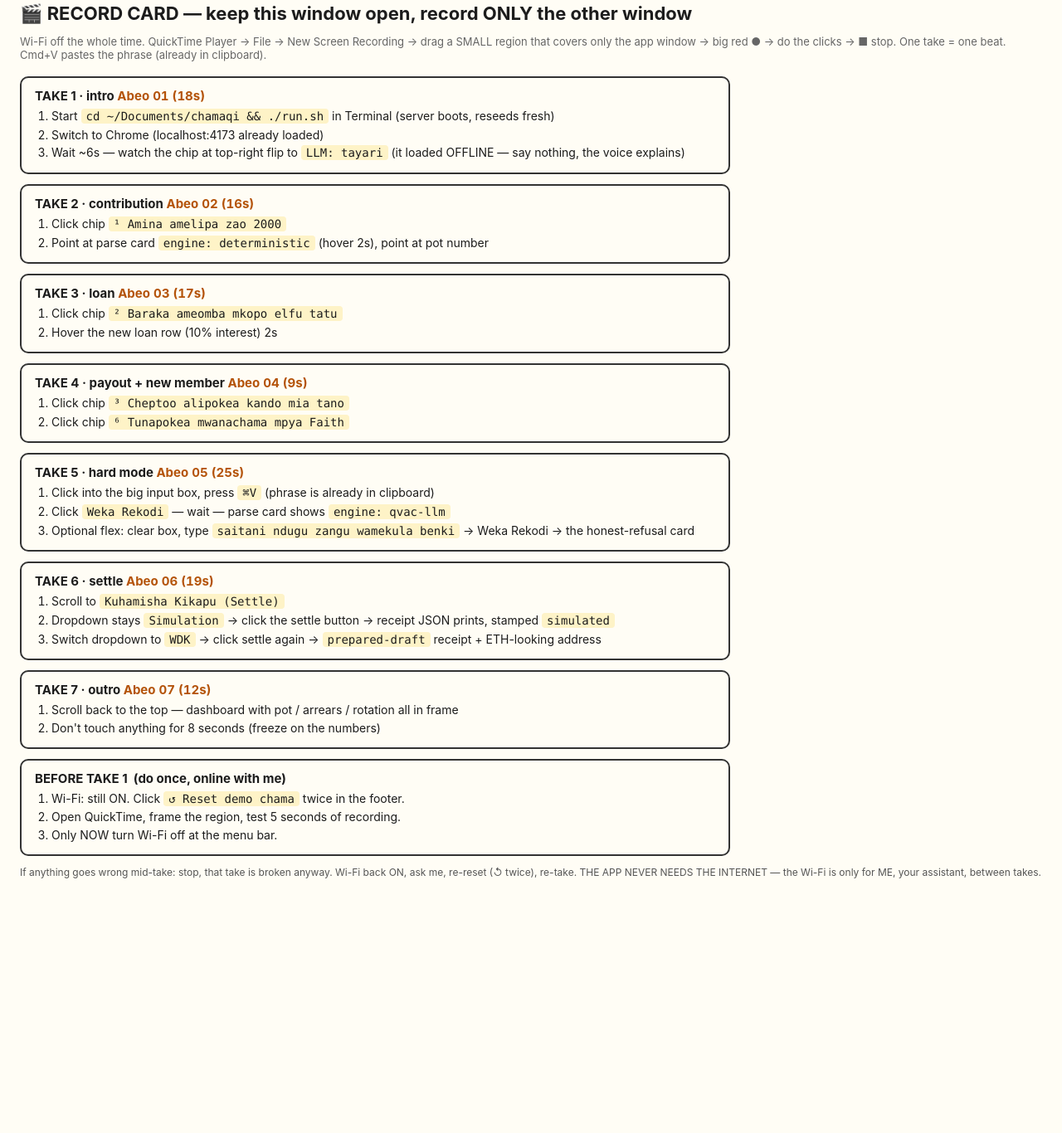
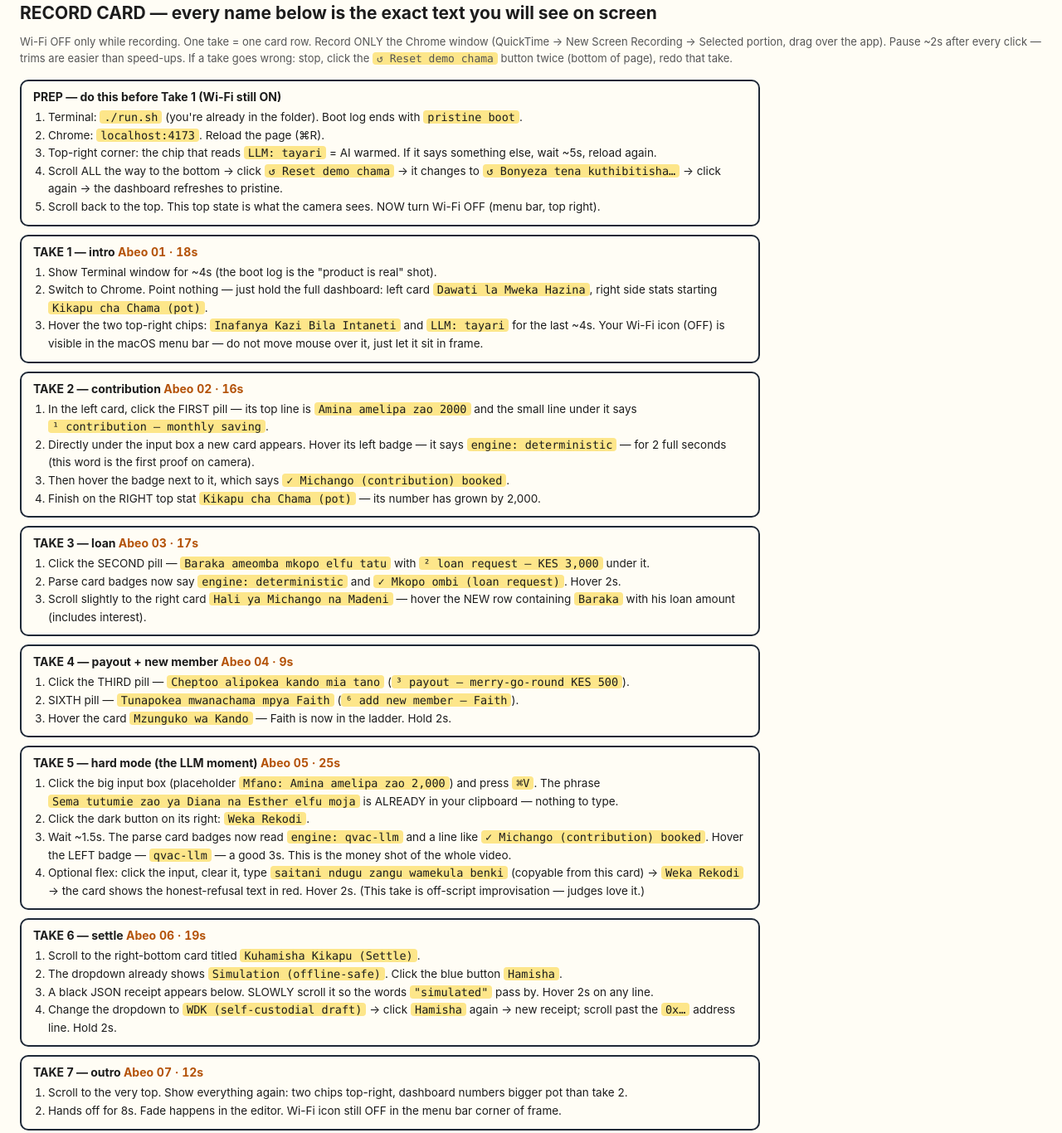
Before and after one commit to Jr-kenny/chamaqi, a website: page RECORD-CARD.html in a window 1280 px wide. Shown: the part 21-1387 px from the top of the page at 83% size. Before the commit the page ends 1116 px from the top, so only its background shows below. Drawn offline with Linux system fonts and the light colour scheme.

Commit message:
RECORD-CARD v2: exact on-screen strings for every take

```diff
--- a/RECORD-CARD.html
+++ b/RECORD-CARD.html
@@ -2,59 +2,87 @@
 <html lang="en">
 <head>
 <meta charset="utf-8">
-<title>ChamaQi — RECORD CARD (works offline)</title>
+<title>ChamaQi — RECORD CARD v2 (exact on-screen text)</title>
 <style>
   body { font-family: -apple-system, "Helvetica Neue", sans-serif; margin:0; padding:24px; background:#fffdf5; color:#1c1c1c; }
-  h1 { font-size:22px; margin:0 0 4px; }
-  .sub { color:#666; font-size:13px; margin-bottom:18px; }
-  .take { border:2px solid #333; border-radius:10px; padding:12px 16px; margin-bottom:12px; max-width:820px; }
-  .take h2 { font-size:15px; margin:0 0 4px; }
-  .beat { color:#b45309; font-variant-numeric:tabular-nums; font-weight:700; }
-  ol { margin:4px 0 0 20px; padding:0; font-size:14px; line-height:1.55; }
-  .mono { font-family:ui-monospace,Menlo,monospace; background:#fef3c7; padding:1px 6px; border-radius:4px; }
-  .tip { font-size:12px; color:#555; margin-top:4px; }
+  h1 { font-size:21px; margin:0 0 4px; }
+  .sub { color:#555; font-size:13px; margin-bottom:16px; line-height:1.5; }
+  .take { border:2px solid #1f2937; border-radius:10px; padding:10px 14px; margin-bottom:10px; max-width:860px; }
+  .take h2 { font-size:14px; margin:0 0 6px; }
+  .len { color:#b45309; font-weight:700; font-variant-numeric:tabular-nums; }
+  ol { margin:0 0 0 18px; padding:0; font-size:13.5px; line-height:1.6; }
+  .ui { font-family:ui-monospace,Menlo,monospace; background:#fde68a; padding:0 5px; border-radius:4px; white-space:nowrap; }
+  .where { color:#374151; font-size:12px; }
+  .note { font-size:12px; color:#6b7280; margin-top:6px; }
 </style>
 </head>
 <body>
-<h1>🎬 RECORD CARD — keep this window open, record ONLY the other window</h1>
-<p class="sub">Wi-Fi off the whole time. QuickTime Player → File → New Screen Recording → drag a SMALL region that covers only the app window → big red ● → do the clicks → ■ stop. One take = one beat. Cmd+V pastes the phrase (already in clipboard).</p>
+<h1>RECORD CARD — every name below is the exact text you will see on screen</h1>
+<p class="sub">Wi-Fi OFF only while recording. One take = one card row. Record ONLY the Chrome window (QuickTime → New Screen Recording → Selected portion, drag over the app). Pause ~2s after every click — trims are easier than speed-ups. If a take goes wrong: stop, click the <span class="ui">↺ Reset demo chama</span> button twice (bottom of page), redo that take.</p>
 
-<div class="take"><h2>TAKE 1 · intro <span class="beat">Abeo 01 (18s)</span></h2>
-<ol><li>Start <span class="mono">cd ~/Documents/chamaqi && ./run.sh</span> in Terminal (server boots, reseeds fresh)</li>
-<li>Switch to Chrome (localhost:4173 already loaded)</li>
-<li>Wait ~6s — watch the chip at top-right flip to <span class="mono">LLM: tayari</span> (it loaded OFFLINE — say nothing, the voice explains)</li></ol></div>
+<div class="take"><h2>PREP — do this before Take 1 (Wi-Fi still ON)</h2>
+<ol>
+<li>Terminal: <span class="ui">./run.sh</span> (you're already in the folder). Boot log ends with <span class="ui">pristine boot</span>.</li>
+<li>Chrome: <span class="ui">localhost:4173</span>. Reload the page (⌘R).</li>
+<li>Top-right corner: the chip that reads <span class="ui">LLM: tayari</span> = AI warmed. If it says something else, wait ~5s, reload again.</li>
+<li>Scroll ALL the way to the bottom → click <span class="ui">↺ Reset demo chama</span> → it changes to <span class="ui">↺ Bonyeza tena kuthibitisha…</span> → click again → the dashboard refreshes to pristine.</li>
+<li>Scroll back to the top. This top state is what the camera sees. NOW turn Wi-Fi OFF (menu bar, top right).</li>
+</ol></div>
 
-<div class="take"><h2>TAKE 2 · contribution <span class="beat">Abeo 02 (16s)</span></h2>
-<ol><li>Click chip <span class="mono">¹ Amina amelipa zao 2000</span></li>
-<li>Point at parse card <span class="mono">engine: deterministic</span> (hover 2s), point at pot number</li></ol></div>
+<div class="take"><h2>TAKE 1 — intro <span class="len">Abeo 01 · 18s</span></h2>
+<ol>
+<li>Show Terminal window for ~4s (the boot log is the "product is real" shot).</li>
+<li>Switch to Chrome. Point nothing — just hold the full dashboard: left card <span class="ui">Dawati la Mweka Hazina</span>, right side stats starting <span class="ui">Kikapu cha Chama (pot)</span>.</li>
+<li>Hover the two top-right chips: <span class="ui">Inafanya Kazi Bila Intaneti</span> and <span class="ui">LLM: tayari</span> for the last ~4s. Your Wi-Fi icon (OFF) is visible in the macOS menu bar — do not move mouse over it, just let it sit in frame.</li>
+</ol></div>
 
-<div class="take"><h2>TAKE 3 · loan <span class="beat">Abeo 03 (17s)</span></h2>
-<ol><li>Click chip <span class="mono">² Baraka ameomba mkopo elfu tatu</span></li>
-<li>Hover the new loan row (10% interest) 2s</li></ol></div>
+<div class="take"><h2>TAKE 2 — contribution <span class="len">Abeo 02 · 16s</span></h2>
+<ol>
+<li>In the left card, click the FIRST pill — its top line is <span class="ui">Amina amelipa zao 2000</span> and the small line under it says <span class="ui">¹ contribution — monthly saving</span>.</li>
+<li>Directly under the input box a new card appears. Hover its left badge — it says <span class="ui">engine: deterministic</span> — for 2 full seconds (this word is the first proof on camera).</li>
+<li>Then hover the badge next to it, which says <span class="ui">✓ Michango (contribution) booked</span>.</li>
+<li>Finish on the RIGHT top stat <span class="ui">Kikapu cha Chama (pot)</span> — its number has grown by 2,000.</li>
+</ol></div>
 
-<div class="take"><h2>TAKE 4 · payout + new member <span class="beat">Abeo 04 (9s)</span></h2>
-<ol><li>Click chip <span class="mono">³ Cheptoo alipokea kando mia tano</span></li>
-<li>Click chip <span class="mono">⁶ Tunapokea mwanachama mpya Faith</span></li></ol></div>
+<div class="take"><h2>TAKE 3 — loan <span class="len">Abeo 03 · 17s</span></h2>
+<ol>
+<li>Click the SECOND pill — <span class="ui">Baraka ameomba mkopo elfu tatu</span> with <span class="ui">² loan request — KES 3,000</span> under it.</li>
+<li>Parse card badges now say <span class="ui">engine: deterministic</span> and <span class="ui">✓ Mkopo ombi (loan request)</span>. Hover 2s.</li>
+<li>Scroll slightly to the right card <span class="ui">Hali ya Michango na Madeni</span> — hover the NEW row containing <span class="ui">Baraka</span> with his loan amount (includes interest).</li>
+</ol></div>
 
-<div class="take"><h2>TAKE 5 · hard mode <span class="beat">Abeo 05 (25s)</span></h2>
-<ol><li>Click into the big input box, press <span class="mono">⌘V</span> (phrase is already in clipboard)</li>
-<li>Click <span class="mono">Weka Rekodi</span> — wait — parse card shows <span class="mono">engine: qvac-llm</span></li>
-<li>Optional flex: clear box, type <span class="mono">saitani ndugu zangu wamekula benki</span> → Weka Rekodi → the honest-refusal card</li></ol></div>
+<div class="take"><h2>TAKE 4 — payout + new member <span class="len">Abeo 04 · 9s</span></h2>
+<ol>
+<li>Click the THIRD pill — <span class="ui">Cheptoo alipokea kando mia tano</span> (<span class="ui">³ payout — merry-go-round KES 500</span>).</li>
+<li>SIXTH pill — <span class="ui">Tunapokea mwanachama mpya Faith</span> (<span class="ui">⁶ add new member — Faith</span>).</li>
+<li>Hover the card <span class="ui">Mzunguko wa Kando</span> — Faith is now in the ladder. Hold 2s.</li>
+</ol></div>
 
-<div class="take"><h2>TAKE 6 · settle <span class="beat">Abeo 06 (19s)</span></h2>
-<ol><li>Scroll to <span class="mono">Kuhamisha Kikapu (Settle)</span></li>
-<li>Dropdown stays <span class="mono">Simulation</span> → click the settle button → receipt JSON prints, stamped <span class="mono">simulated</span></li>
-<li>Switch dropdown to <span class="mono">WDK</span> → click settle again → <span class="mono">prepared-draft</span> receipt + ETH-looking address</li></ol></div>
+<div class="take"><h2>TAKE 5 — hard mode (the LLM moment) <span class="len">Abeo 05 · 25s</span></h2>
+<ol>
+<li>Click the big input box (placeholder <span class="ui">Mfano: Amina amelipa zao 2,000</span>) and press <span class="ui">⌘V</span>. The phrase <span class="ui">Sema tutumie zao ya Diana na Esther elfu moja</span> is ALREADY in your clipboard — nothing to type.</li>
+<li>Click the dark button on its right: <span class="ui">Weka Rekodi</span>.</li>
+<li>Wait ~1.5s. The parse card badges now read <span class="ui">engine: qvac-llm</span> and a line like <span class="ui">✓ Michango (contribution) booked</span>. Hover the LEFT badge — <span class="ui">qvac-llm</span> — a good 3s. This is the money shot of the whole video.</li>
+<li>Optional flex: click the input, clear it, type <span class="ui">saitani ndugu zangu wamekula benki</span> (copyable from this card) → <span class="ui">Weka Rekodi</span> → the card shows the honest-refusal text in red. Hover 2s. (This take is off-script improvisation — judges love it.)</li>
+</ol></div>
 
-<div class="take"><h2>TAKE 7 · outro <span class="beat">Abeo 07 (12s)</span></h2>
-<ol><li>Scroll back to the top — dashboard with pot / arrears / rotation all in frame</li>
-<li>Don't touch anything for 8 seconds (freeze on the numbers)</li></ol></div>
+<div class="take"><h2>TAKE 6 — settle <span class="len">Abeo 06 · 19s</span></h2>
+<ol>
+<li>Scroll to the right-bottom card titled <span class="ui">Kuhamisha Kikapu (Settle)</span>.</li>
+<li>The dropdown already shows <span class="ui">Simulation (offline-safe)</span>. Click the blue button <span class="ui">Hamisha</span>.</li>
+<li>A black JSON receipt appears below. SLOWLY scroll it so the words <span class="ui">"simulated"</span> pass by. Hover 2s on any line.</li>
+<li>Change the dropdown to <span class="ui">WDK (self-custodial draft)</span> → click <span class="ui">Hamisha</span> again → new receipt; scroll past the <span class="ui">0x…</span> address line. Hold 2s.</li>
+</ol></div>
 
-<div class="take"><h2>BEFORE TAKE 1 &nbsp;(do once, online with me)</h2>
-<ol><li>Wi-Fi: still ON. Click <span class="mono">↺ Reset demo chama</span> twice in the footer.</li>
-<li>Open QuickTime, frame the region, test 5 seconds of recording.</li>
-<li>Only NOW turn Wi-Fi off at the menu bar.</li></ol></div>
+<div class="take"><h2>TAKE 7 — outro <span class="len">Abeo 07 · 12s</span></h2>
+<ol>
+<li>Scroll to the very top. Show everything again: two chips top-right, dashboard numbers bigger pot than take 2.</li>
+<li>Hands off for 8s. Fade happens in the editor. Wi-Fi icon still OFF in the menu bar corner of frame.</li>
+</ol></div>
 
-<p class="tip">If anything goes wrong mid-take: stop, that take is broken anyway. Wi-Fi back ON, ask me, re-reset (↺ twice), re-take. THE APP NEVER NEEDS THE INTERNET — the Wi-Fi is only for ME, your assistant, between takes.</p>
+<div class="take"><h2>AFTER THE SHOOT (Wi-Fi back ON)</h2>
+<ol><li>Tell me the takes are done. We edit, push to GitHub, upload the video, submit on DoraHacks — Track 3.</li></ol></div>
+
+<p class="sub note">Reality check baked into this card: the app displays Swahili pill labels with small English glosses underneath, English engine names (<span class="ui">engine: deterministic</span> / <span class="ui">engine: qvac-llm</span>), and bilingual section titles. Nothing on this card is invented — every name above was copied from the actual UI on your machine.</p>
 </body>
 </html>
```
